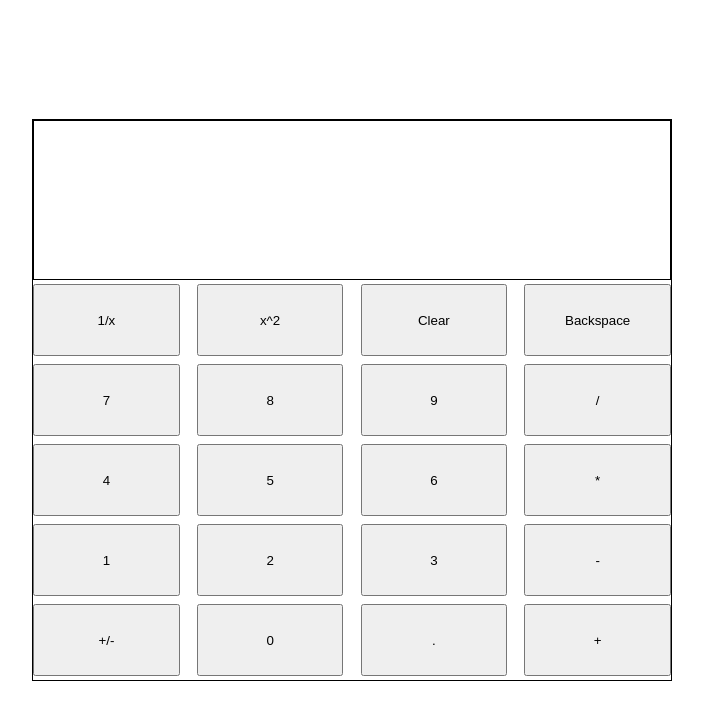
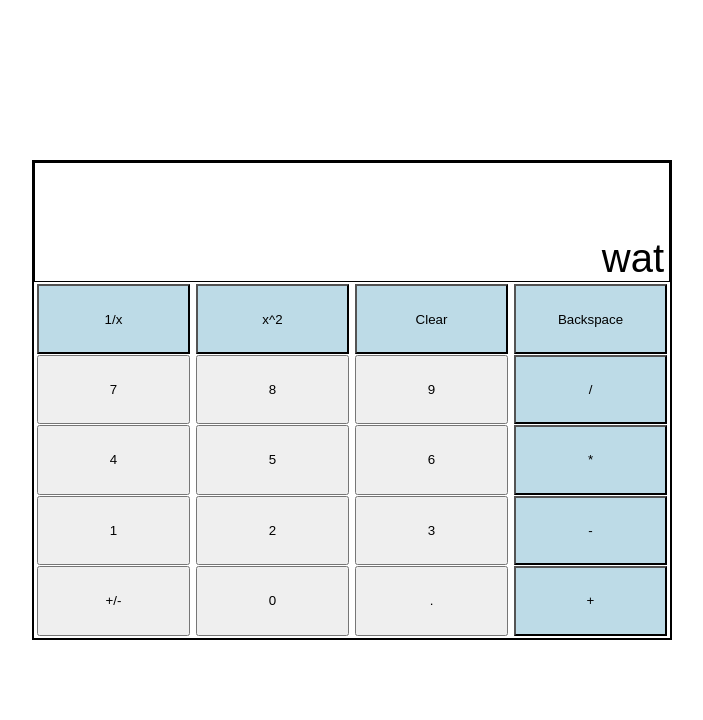
Before and after one commit to young-derek/odin-foundations-calculator, a plain HTML site: page index.html in a window 1280 px wide. Shown: the whole page, without its empty margins (288-991 px from the left). Drawn offline with Linux system fonts and the light colour scheme.

Commit message:
Improve css style and layout

```diff
--- a/index.html
+++ b/index.html
@@ -11,7 +11,8 @@
 
 <body>
     <div class="container">
-        <div class="display"></div>
+        <div id="display">wat</div>
+        <div id="buttons-container">
             <div class="buttons row-one">
                 <button id="one-over-x" value="1/x">1/x</button>
                 <button id="square" value="x^2">x^2</button>
@@ -43,6 +44,7 @@
                 <button class="operator" id="add" value="+">+</button>
             </div>
         </div>
+    </div>
 </body>
 <script src="script.js"></script>
 
--- a/style.css
+++ b/style.css
@@ -2,6 +2,7 @@
     padding: 0;
     margin: 0;
     box-sizing: border-box;
+    font-family: Arial, Helvetica, sans-serif;
 }
 
 body {
@@ -14,27 +15,52 @@ body {
 .buttons
 {
     display: flex;
+    justify-content: space-around;
+    align-items: center;
     width: 100%;
-    height: 10vh;
-    justify-content: space-between;
-    align-items: center;
 }
 
 .container {
     display: flex;
     flex-flow: row wrap;
-    justify-content: center;
     width: 50%;
-    border: 1px solid black;
+    min-width: 400px;
+    height: 60vh;
+    min-height: 400px;
+    border: 2px solid black;
 }
 
-.display {
+#buttons-container
+{
+    display: flex;
+    flex-flow: row wrap;
+    width: 100%;
+    height: 44vh;
+    min-height: 295px;
+}
+
+#display {
+    display: flex;
+    justify-content: flex-end;
+    align-items: flex-end;
+    font-size: 2.5em;
     border: 1px solid black;
     width: 100%;
-    height: 20vh;
+    height: 15vh;
+    min-height: 95px;
+    padding-right: 5px;
 }
 
 button {
-    width: 23%;
-    height: 90%;
+    width: 24%;
+    height: 99%;
 }
+
+#one-over-x,
+#square,
+#clear,
+#backspace,
+.operator
+{
+    background-color: rgb(189, 219, 231);
+}
```
Lines whose indentation alone changed are shown as unchanged.
